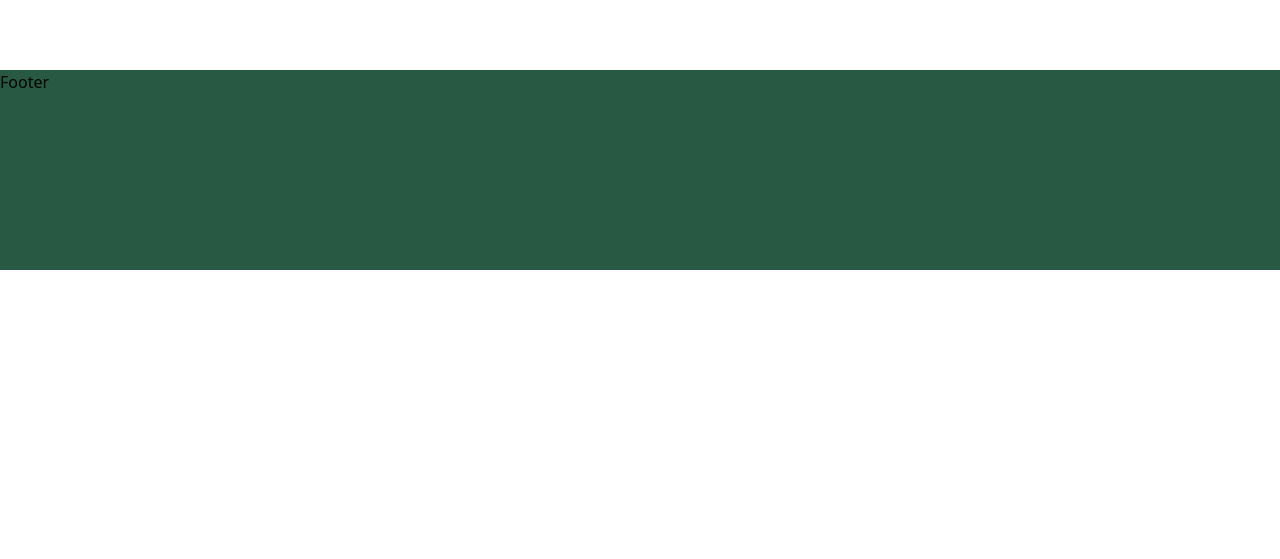
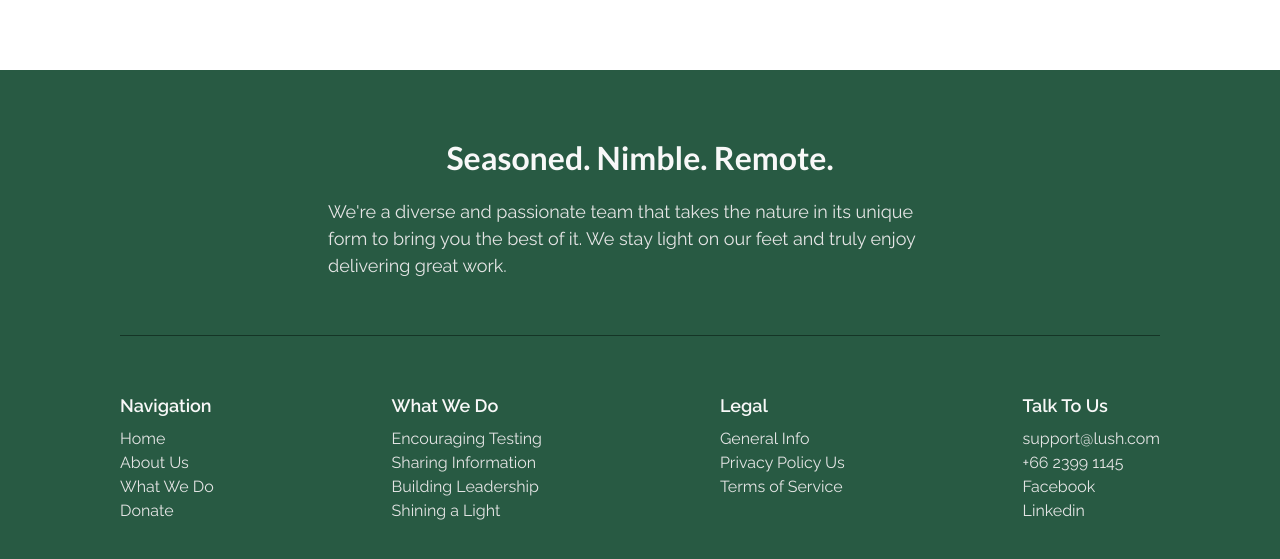
Before and after one commit to Pedro6Miguel/GardenPage, a React (Vite) app: page / in a window 1280 px wide. Shown: the part 5713-6272 px from the top of the page. Before the commit the page ends 5983 px from the top, so only its background shows below. Built offline with nearby package versions, Linux system fonts and the light colour scheme; no server answers.

Commit message:
Footer update

```diff
--- a/src/App.scss
+++ b/src/App.scss
@@ -49,6 +49,7 @@ p {
 
 li {
   font-family: 'Raleway', sans-serif;
+  list-style: none;
 }
 
 button {
--- a/src/components/Footer/Footer.tsx
+++ b/src/components/Footer/Footer.tsx
@@ -2,6 +2,39 @@ import React from 'react'
 
 export const Footer = () => {
   return (
-    <div className='h-[200px] bg-green'>Footer</div>
+    <div className='bg-green flex flex-col items-center py-16 text-white px-[220px] max-[1470px]:px-[120px] max-[1100px]:px-[80px]'>
+      <h3 className='pb-4'>Seasoned. Nimble. Remote.</h3>
+      <p className='text-[#e5e5e5] w-[60%] max-[960px]:w-[90%] max-[550px]:w-[100%]'>We're a diverse and passionate team that takes the nature in its unique form to bring you the best of it. We stay light on our feet and truly enjoy delivering great work.</p>
+      <div className='h-[1px] w-[100%] my-14 bg-[#153526] mx-[220px] max-[1470px]:mx-[120px] max-[1100px]:mx-[80px]'></div>
+      <div className='flex justify-between w-[100%] flex-wrap gap-5'>
+        <div>
+          <p className='font-semibold pb-2'>Navigation</p>
+          <li className='text-[#e5e5e5] hover:text-white cursor-pointer'>Home</li>
+          <li className='text-[#e5e5e5] hover:text-white cursor-pointer'>About Us</li>
+          <li className='text-[#e5e5e5] hover:text-white cursor-pointer'>What We Do</li>
+          <li className='text-[#e5e5e5] hover:text-white cursor-pointer'>Donate</li>
+        </div>
+        <div>
+          <p className='font-semibold pb-2'>What We Do</p>
+          <li className='text-[#e5e5e5] hover:text-white cursor-pointer'>Encouraging Testing</li>
+          <li className='text-[#e5e5e5] hover:text-white cursor-pointer'>Sharing Information</li>
+          <li className='text-[#e5e5e5] hover:text-white cursor-pointer'>Building Leadership</li>
+          <li className='text-[#e5e5e5] hover:text-white cursor-pointer'>Shining a Light</li>
+        </div>
+        <div>
+          <p className='font-semibold pb-2'>Legal</p>
+          <li className='text-[#e5e5e5] hover:text-white cursor-pointer'>General Info</li>
+          <li className='text-[#e5e5e5] hover:text-white cursor-pointer'>Privacy Policy Us</li>
+          <li className='text-[#e5e5e5] hover:text-white cursor-pointer'>Terms of Service</li>
+        </div>
+        <div>
+          <p className='font-semibold pb-2'>Talk To Us</p>
+          <li className='text-[#e5e5e5] hover:text-white cursor-pointer'>support@lush.com</li>
+          <li className='text-[#e5e5e5] hover:text-white cursor-pointer'>+66 2399 1145</li>
+          <li className='text-[#e5e5e5] hover:text-white cursor-pointer'>Facebook</li>
+          <li className='text-[#e5e5e5] hover:text-white cursor-pointer'>Linkedin</li>
+        </div>
+      </div>
+    </div>
   )
 }
```
